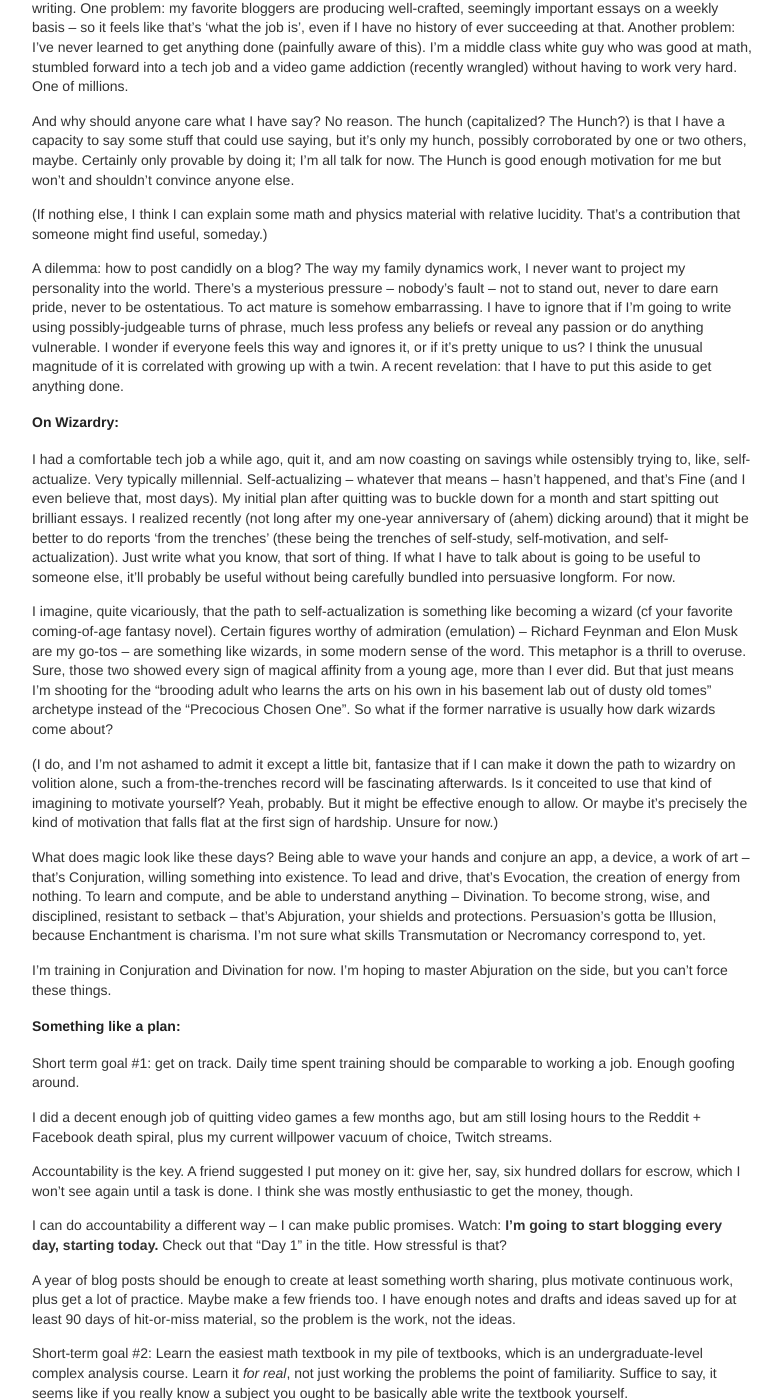
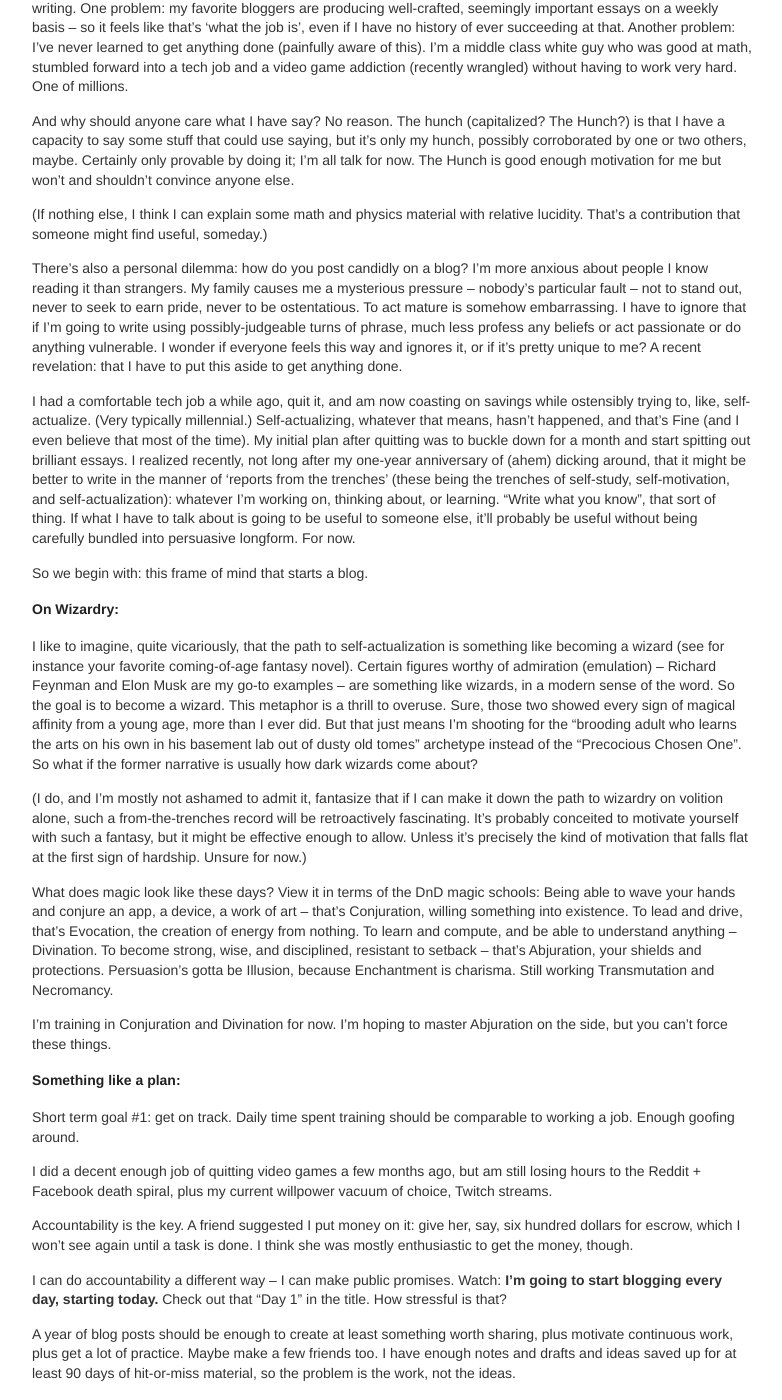
Before and after one commit to ajakaja/ajakaja.github.io, a Jekyll site: the page built from _posts/2017-01-10-wizard-school.md, in a window 1280 px wide and 1400 px high, scrolled down 284 px. Shown: the whole window, without its empty margins (248-1030 px from the left). Built offline with Jekyll 4.4.1, drawn with Linux system fonts in a browser that asks for light colours; some of the changed text lies outside the part shown.

Commit message:
Productivity post (day 3)
plus edits to days 1 and 2

```diff
--- a/_posts/2017-01-10-wizard-school.md
+++ b/_posts/2017-01-10-wizard-school.md
@@ -17,17 +17,19 @@
 
 <!--more-->
 
-A dilemma: how to post candidly on a blog? The way my family dynamics work, I never want to project my personality into the world. There's a mysterious pressure -- nobody's fault -- not to stand out, never to dare earn pride, never to be ostentatious. To act mature is somehow embarrassing. I have to ignore that if I'm going to write using possibly-judgeable turns of phrase, much less profess any beliefs or reveal any passion or do anything vulnerable. I wonder if everyone feels this way and ignores it, or if it's pretty unique to us? I think the unusual magnitude of it is correlated with growing up with a twin. A recent revelation: that I have to put this aside to get anything done.
+There's also a personal dilemma: how do you post candidly on a blog? I'm more anxious about people I know reading it than strangers. My family causes me a mysterious pressure -- nobody's particular fault -- not to stand out, never to seek to earn pride, never to be ostentatious. To act mature is somehow embarrassing. I have to ignore that if I'm going to write using possibly-judgeable turns of phrase, much less profess any beliefs or act passionate or do anything vulnerable. I wonder if everyone feels this way and ignores it, or if it's pretty unique to me? A recent revelation: that I have to put this aside to get anything done.
+
+I had a comfortable tech job a while ago, quit it, and am now coasting on savings while ostensibly trying to, like, self-actualize. (Very typically millennial.) Self-actualizing, whatever that means, hasn't happened, and that's Fine (and I even believe that most of the time). My initial plan after quitting was to buckle down for a month and start spitting out brilliant essays. I realized recently, not long after my one-year anniversary of (ahem) dicking around, that it might be better to write in the manner of 'reports from the trenches' (these being the trenches of self-study, self-motivation, and self-actualization): whatever I'm working on, thinking about, or learning. "Write what you know", that sort of thing. If what I have to talk about is going to be useful to someone else, it'll probably be useful without being carefully bundled into persuasive longform. For now.
+
+So we begin with: this frame of mind that starts a blog.
 
 #### On Wizardry:
 
-I had a comfortable tech job a while ago, quit it, and am now coasting on savings while ostensibly trying to, like, self-actualize. Very typically millennial. Self-actualizing -- whatever that means -- hasn't happened, and that's Fine (and I even believe that, most days). My initial plan after quitting was to buckle down for a month and start spitting out brilliant essays. I realized recently (not long after my one-year anniversary of (ahem) dicking around) that it might be better to do reports 'from the trenches' (these being the trenches of self-study, self-motivation, and self-actualization). Just write what you know, that sort of thing. If what I have to talk about is going to be useful to someone else, it'll probably be useful without being carefully bundled into persuasive longform. For now.
+I like to imagine, quite vicariously, that the path to self-actualization is something like becoming a wizard (see for instance your favorite coming-of-age fantasy novel). Certain figures worthy of admiration (emulation) -- Richard Feynman and Elon Musk are my go-to examples -- are something like wizards, in a modern sense of the word. So the goal is to become a wizard. This metaphor is a thrill to overuse. Sure, those two showed every sign of magical affinity from a young age, more than I ever did. But that just means I'm shooting for the "brooding adult who learns the arts on his own in his basement lab out of dusty old tomes" archetype instead of the "Precocious Chosen One". So what if the former narrative is usually how dark wizards come about?
 
-I imagine, quite vicariously, that the path to self-actualization is something like becoming a wizard (cf your favorite coming-of-age fantasy novel). Certain figures worthy of admiration (emulation) -- Richard Feynman and Elon Musk are my go-tos -- are something like wizards, in some modern sense of the word. This metaphor is a thrill to overuse. Sure, those two showed every sign of magical affinity from a young age, more than I ever did. But that just means I'm shooting for the "brooding adult who learns the arts on his own in his basement lab out of dusty old tomes" archetype instead of the "Precocious Chosen One". So what if the former narrative is usually how dark wizards come about?
+(I do, and I'm mostly not ashamed to admit it, fantasize that if I can make it down the path to wizardry on volition alone, such a from-the-trenches record will be retroactively fascinating. It's probably conceited to motivate yourself with such a fantasy,  but it might be effective enough to allow. Unless it's precisely the kind of motivation that falls flat at the first sign of hardship. Unsure for now.)
 
-(I do, and I'm not ashamed to admit it except a little bit, fantasize that if I can make it down the path to wizardry on volition alone, such a from-the-trenches record will be fascinating afterwards. Is it conceited to use that kind of imagining to motivate yourself? Yeah, probably. But it might be effective enough to allow. Or maybe it's precisely the kind of motivation that falls flat at the first sign of hardship. Unsure for now.)
-
-What does magic look like these days? Being able to wave your hands and conjure an app, a device, a work of art -- that's Conjuration, willing something into existence. To lead and drive, that's Evocation, the creation of energy from nothing. To learn and compute, and be able to understand anything -- Divination. To become strong, wise, and disciplined, resistant to setback -- that's Abjuration, your shields and protections. Persuasion's gotta be Illusion, because Enchantment is charisma. I'm not sure what skills Transmutation or Necromancy correspond to, yet.
+What does magic look like these days? View it in terms of the DnD magic schools: Being able to wave your hands and conjure an app, a device, a work of art -- that's Conjuration, willing something into existence. To lead and drive, that's Evocation, the creation of energy from nothing. To learn and compute, and be able to understand anything -- Divination. To become strong, wise, and disciplined, resistant to setback -- that's Abjuration, your shields and protections. Persuasion's gotta be Illusion, because Enchantment is charisma. Still working Transmutation and Necromancy.
 
 I'm training in Conjuration and Divination for now. I'm hoping to master Abjuration on the side, but you can't force these things.
 
@@ -45,8 +47,8 @@
 
 Short-term goal #2: Learn the easiest math textbook in my pile of textbooks, which is an undergraduate-level complex analysis course. Learn it *for real*, not just working the problems the point of familiarity. Suffice to say, it seems like if you really know a subject you ought to be basically able write the textbook yourself.
 
-And if you really know a subject that involves a toolbox of computation skills, which complex analysis definitely does, you ought to be extremely good at them. I've learned to do contour integrals ten times in my life and I still wouldn't be sure if I was doing them right today -- but I'll never forget how to do u-substitution. Was intro calculus easier, or was I just learning things better in high school?
+And if you really know a subject that involves a toolbox of computation skills, which complex analysis definitely does, you ought to be extremely good at them. I've learned to do contour integrals at least five times in my life and I still wouldn't be sure if I was doing them right today -- but I'll never forget how to do u-substitution. Was intro calculus easier, or was I just learning things better in high school?
 
 I think it's the latter. More on that, another day.
 
-**Long-term view**: keep on eye on a way to do a masters degree in physics, math, or CS. The structure and credentials would be useful. Don't overpay. Otherwise, another tech job should be  attainable. Bonus points if it can convert to being remote.
+**Long-term view**: keep on eye on a way to do a masters degree in physics, math, or CS. Still not sure which. The structure and credentials and connections would be useful. Don't overpay. Otherwise, another tech job should be attainable. Bonus points if it can convert to being remote. Being able to be nomadic has been a great comfort so far.
```
Also changed, not shown: _posts/2017-01-11-memory.md (+1 -1 lines), _posts/2017-01-17-productivity.md (added, +92 -0 lines).
